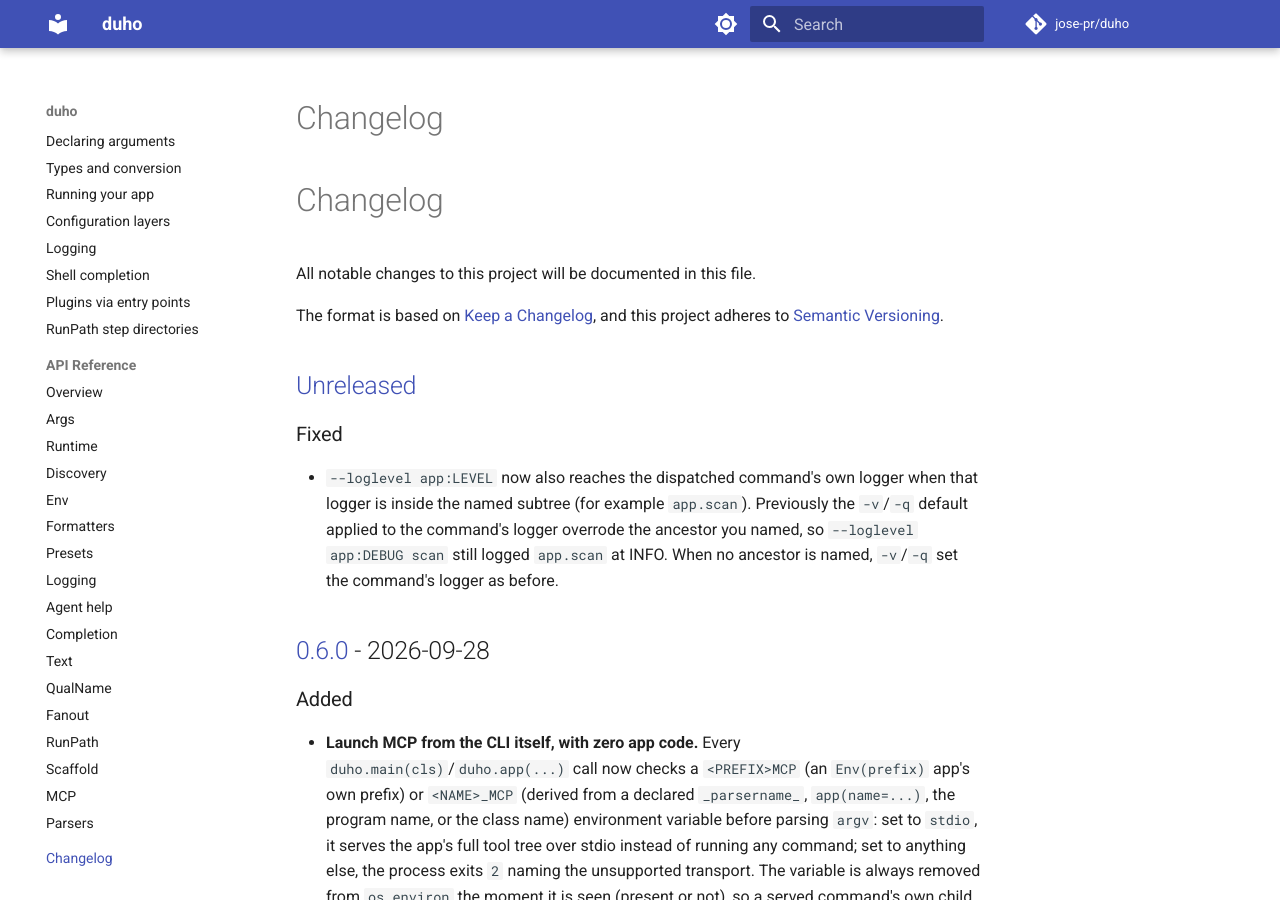
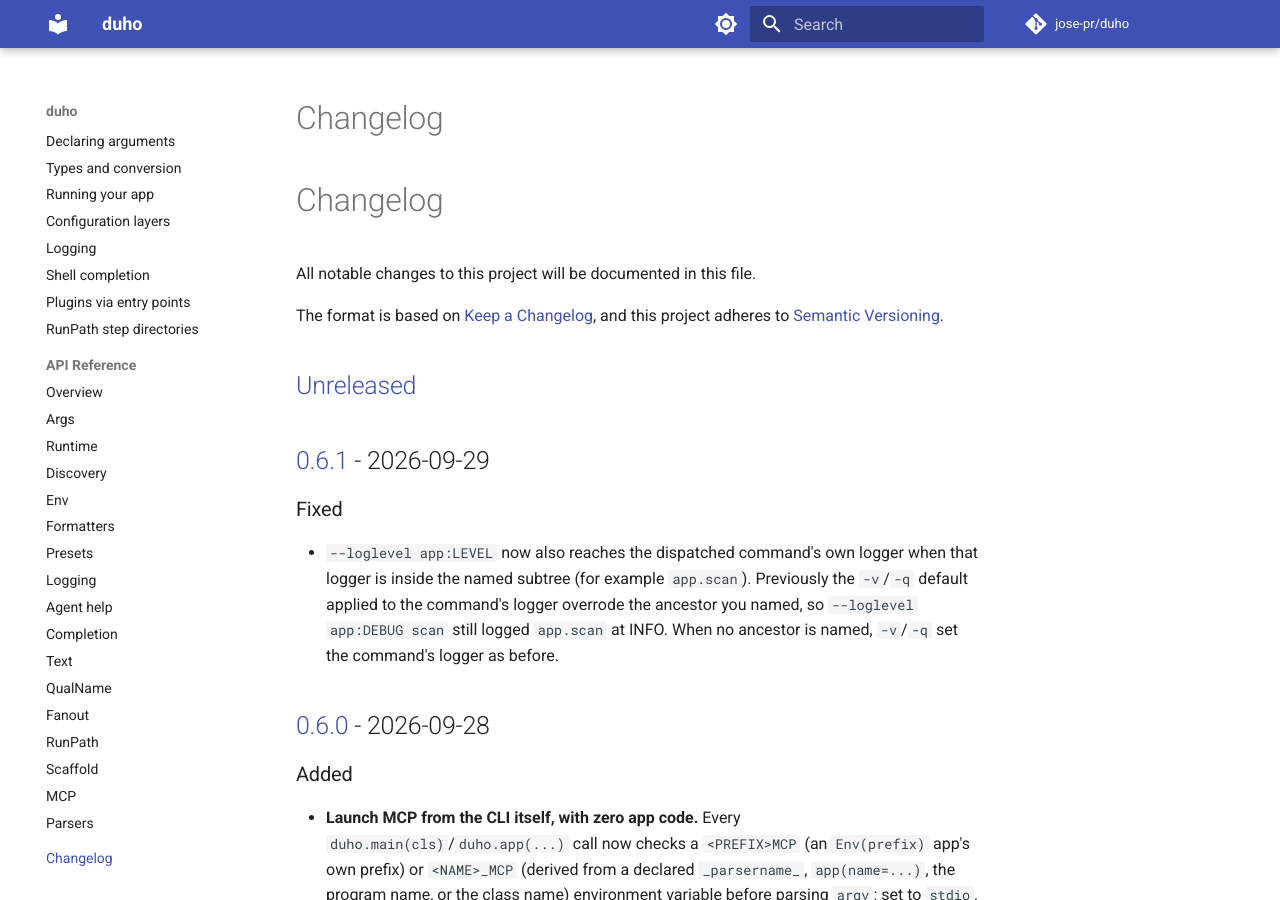
Before and after one commit to jose-pr/duho, an MkDocs documentation site: the page built from docs/changelog.md, in a window 1280 px wide and 900 px high. Built offline with MkDocs 1.6.1 and Material for MkDocs 9.7.7, drawn with Linux system fonts in a browser that asks for light colours; comment, search, counter and statistics services are not loaded.

```diff
--- a/CHANGELOG.md
+++ b/CHANGELOG.md
@@ -6,6 +6,8 @@ The format is based on [Keep a Changelog](https://keepachangelog.com/en/1.1.0/),
 and this project adheres to [Semantic Versioning](https://semver.org/).
 
 ## [Unreleased]
+
+## [0.6.1] - 2026-09-29
 
 ### Fixed
 
@@ -1545,7 +1547,8 @@ Initial release.
   logging) and `config` (TOML on Python 3.9/3.10, where `tomllib` isn't stdlib).
 - Supports Python 3.9 through 3.13.
 
-[Unreleased]: https://github.com/jose-pr/duho/compare/v0.6.0...HEAD
+[Unreleased]: https://github.com/jose-pr/duho/compare/v0.6.1...HEAD
+[0.6.1]: https://github.com/jose-pr/duho/compare/v0.6.0...v0.6.1
 [0.6.0]: https://github.com/jose-pr/duho/compare/v0.5.4...v0.6.0
 [0.5.4]: https://github.com/jose-pr/duho/compare/v0.5.3...v0.5.4
 [0.5.3]: https://github.com/jose-pr/duho/compare/v0.5.2...v0.5.3
--- a/pyproject.toml
+++ b/pyproject.toml
@@ -4,7 +4,7 @@ build-backend = "hatchling.build"
 
 [project]
 name = "duho"
-version = "0.6.0"
+version = "0.6.1"
 authors = [{ name = "Jose A." }]
 description = "A declarative CLI framework for building command-line applications with minimal boilerplate"
 readme = "README.md"
--- a/src/duho/__init__.py
+++ b/src/duho/__init__.py
@@ -60,7 +60,7 @@ from .text import camelcase, expand, gettext, pysafe, snakecase
 if _ty.TYPE_CHECKING:
     from .args import _Parser as _Parser
 
-__version__ = "0.6.0"
+__version__ = "0.6.1"
 
 
 def parser(cls: "type[_A]", *args: object, **kwargs: object) -> "_Parser[_A]":
```
Also changed, not shown: RELEASENOTES.md (+10 -0 lines).
